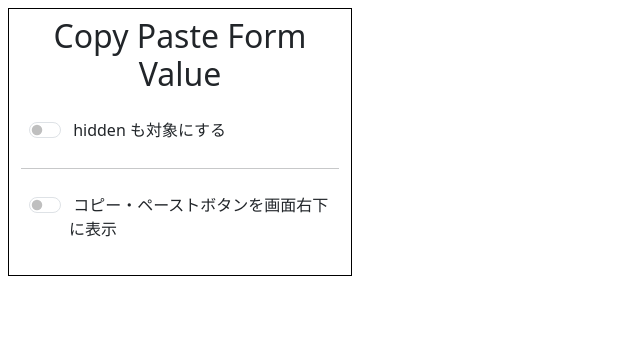
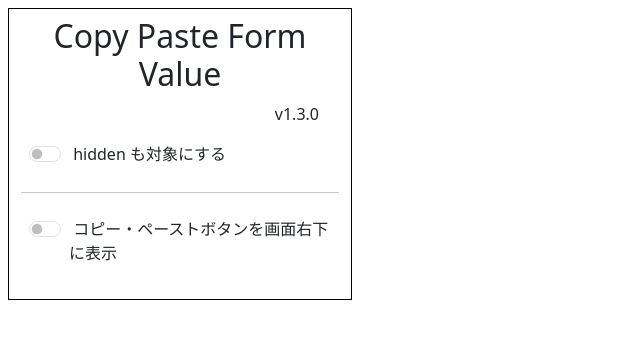
Before and after one commit to kanagama/copy_paste_form_value, a website with bundled scripts: page popup.html in a window 1280 px wide. Shown: the whole page, without its empty margins (0-640 px from the left). Built offline with nearby package versions, Linux system fonts and the light colour scheme; some packages are replaced by stand-ins of ours.

Commit message:
popup.html にバージョン番号を追加

```diff
--- a/popup.html
+++ b/popup.html
@@ -16,6 +16,10 @@
           <h2 class="font-semibold text-center">
             Copy Paste Form Value
           </h2>
+        </div>
+
+        <div style="text-align:right;">
+          v1.3.0
         </div>
       </div>
 
@@ -62,7 +66,7 @@
             <br>
           </div>
         </div>
-      </div>
+    </div>
     </div>
   </div>
 </body>
```
